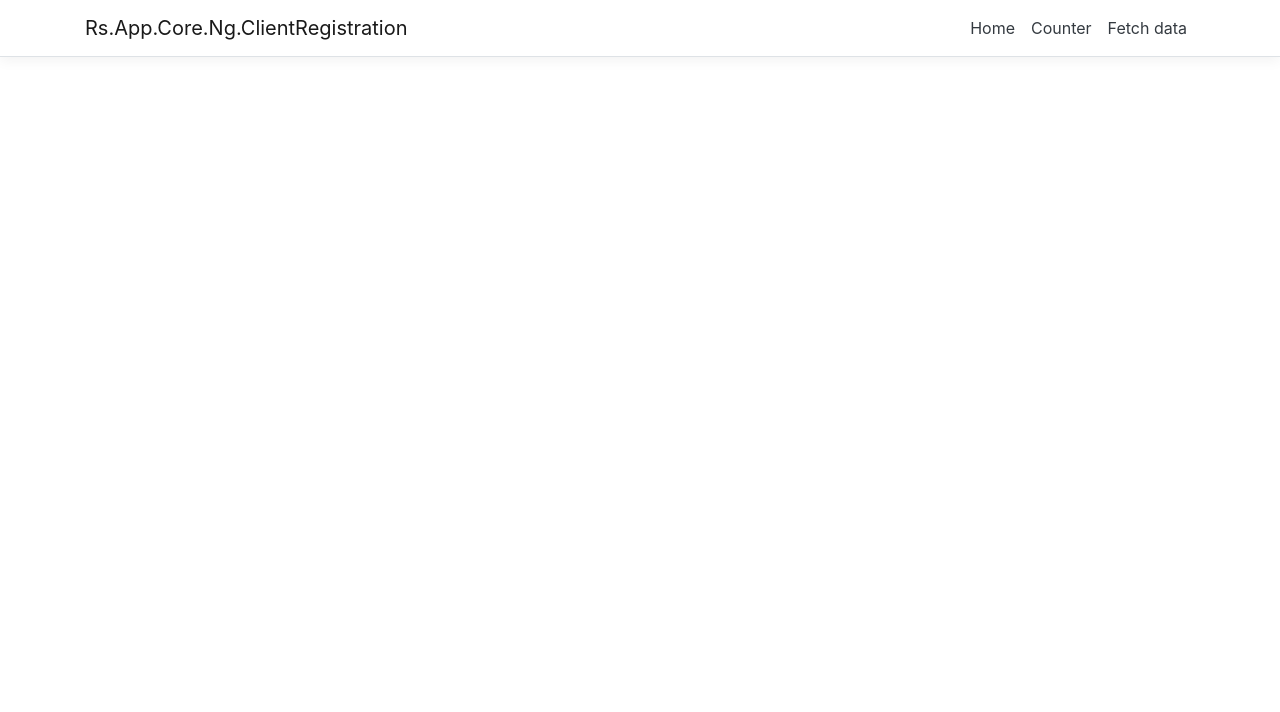
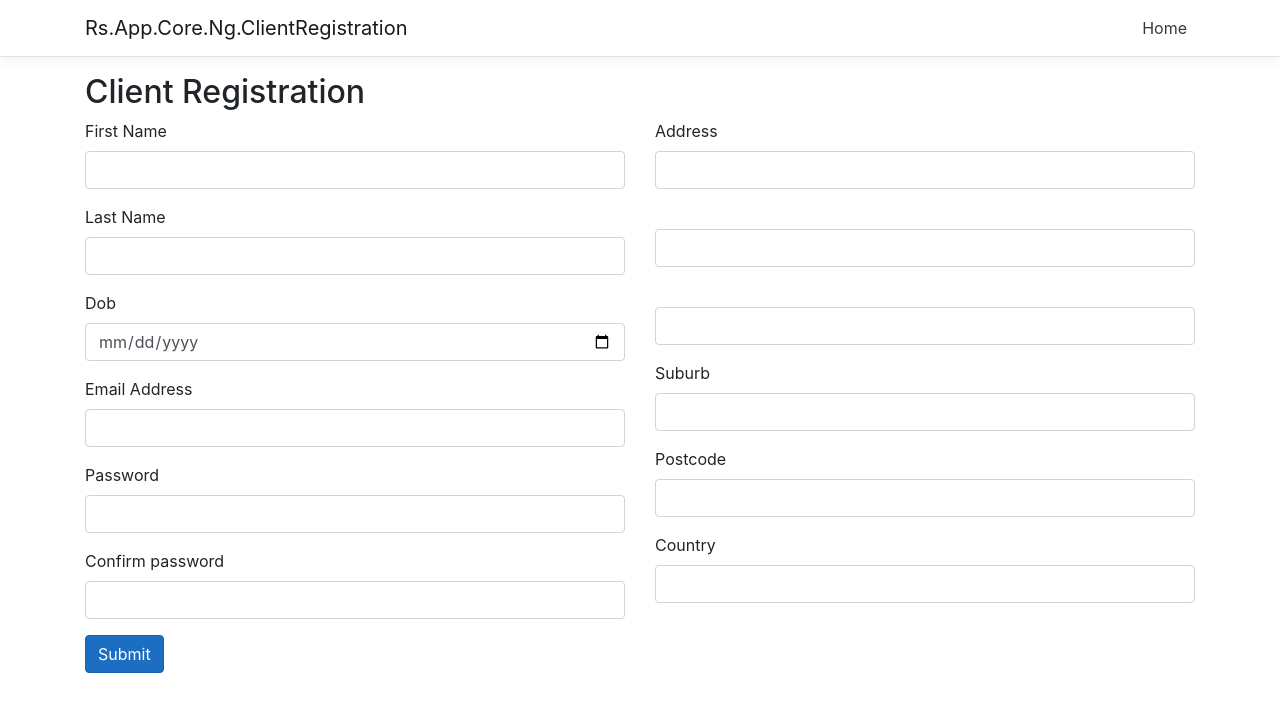
Before and after one commit to raj70/ng_client_registration, an Angular app in the folder Src/Rs.App.Core.Ng.ClientRegistration/ClientApp/: page /client-info in a window 1280 px wide. Before the commit this address led to /. Shown: the top 712 px of the page. Built offline with nearby package versions, Linux system fonts and the light colour scheme.

Commit message:
Added client component on angular side

```diff
--- /dev/null
+++ b/Src/Rs.App.Core.Ng.ClientRegistration/ClientApp/src/app/clientinfo/clientinfo.component.html
@@ -0,0 +1,63 @@
+<h2>Client Registration</h2>
+<form [formGroup]="clientRegForm" (ngSubmit)="onSubmit()">
+    <div class="row">
+        <div class="col-md-6">
+            <div class="form-group">
+                <label for="firstName">First Name</label>
+                <input type="text" class="form-control" id="firstName" formControlName="firstName">
+            </div>
+            <div class="form-group">
+                <label for="lastName">Last Name</label>
+                <input type="text" class="form-control" id="lastName" formControlName="lastName">
+            </div>
+            <div class="form-group">
+                <label for="dob">Dob</label>
+                <input type="date" class="form-control" id="dob" formControlName="dob">
+            </div>
+            <div class="form-group">
+                <label for="emailAddress">Email Address</label>
+                <input type="email" class="form-control" id="emailAddress" formControlName="emailAddress">
+            </div>
+            <div class="form-group">
+                <label for="password">Password</label>
+                <input type="password" class="form-control" id="password" formControlName="password">
+            </div>
+            <div class="form-group">
+                <label for="password">Confirm password</label>
+                <input type="password" class="form-control" id="password" formControlName="password">
+            </div>
+        </div>
+
+        <div class="col-md-6">
+            <div formGroupName="address">
+                <div class="form-group">
+                    <label for="line1">Address</label>
+                    <input type="text" class="form-control" id="line1" formControlName="line1">
+                </div>
+                <div class="form-group">
+                    <label for="line2"></label>
+                    <input type="text" class="form-control" id="line2" formControlName="line2">
+                </div>
+                <div class="form-group">
+                    <label for="line3"></label>
+                    <input type="text" class="form-control" id="line3" formControlName="line3">
+                </div>
+                <div class="form-group">
+                    <label for="suburb">Suburb</label>
+                    <input type="text" class="form-control" id="suburb" formControlName="suburb">
+                </div>
+                <div class="form-group">
+                    <label for="postcode">Postcode</label>
+                    <input type="text" class="form-control" id="postcode" formControlName="postcode">
+                </div>
+                <div class="form-group">
+                    <label for="country">Country</label>
+                    <input type="text" class="form-control" id="country" formControlName="country">
+                </div>
+            </div>
+        </div>
+    </div>
+
+
+      <button type="submit" [disabled]="!clientRegForm.valid" class="btn btn-primary">Submit</button>
+</form>
--- /dev/null
+++ b/Src/Rs.App.Core.Ng.ClientRegistration/ClientApp/src/app/clientinfo/clientinfo.component.ts
@@ -0,0 +1,40 @@
+import { Component, OnInit } from '@angular/core';
+import { FormControl, FormGroup } from '@angular/forms';
+
+@Component({
+  selector: 'app-clientinfo',
+  templateUrl: './clientinfo.component.html',
+  styleUrls: ['./clientinfo.component.css']
+})
+
+/** https://angular.io/guide/reactive-forms */
+
+export class ClientinfoComponent implements OnInit {
+
+  constructor() { }
+
+  clientRegForm = new FormGroup({
+    firstName: new FormControl(''),
+    lastName: new FormControl(''),
+    dob: new FormControl(''),
+    phonenumber: new FormControl(''),
+    emailAddress: new FormControl(''),
+    password: new FormControl(''),
+    confirmPassword: new FormControl(''),
+    address: new FormGroup({
+      line1: new FormControl(''),
+      line2: new FormControl(''),
+      line3: new FormControl(''),
+      suburb: new FormControl(''),
+      postcode: new FormControl(''),
+      country: new FormControl(''),
+    })
+  }) ;
+
+  ngOnInit() {
+  }
+
+  onSubmit() {
+    console.warn(this.clientRegForm.value);
+  }
+}
--- a/Src/Rs.App.Core.Ng.ClientRegistration/ClientApp/src/app/nav-menu/nav-menu.component.html
+++ b/Src/Rs.App.Core.Ng.ClientRegistration/ClientApp/src/app/nav-menu/nav-menu.component.html
@@ -25,17 +25,7 @@
             [routerLinkActive]="['link-active']"
             [routerLinkActiveOptions]="{ exact: true }"
           >
-            <a class="nav-link text-dark" [routerLink]="['/']">Home</a>
-          </li>
-          <li class="nav-item" [routerLinkActive]="['link-active']">
-            <a class="nav-link text-dark" [routerLink]="['/counter']"
-              >Counter</a
-            >
-          </li>
-          <li class="nav-item" [routerLinkActive]="['link-active']">
-            <a class="nav-link text-dark" [routerLink]="['/fetch-data']"
-              >Fetch data</a
-            >
+            <a class="nav-link text-dark" [routerLink]="['/client-info']">Home</a>
           </li>
         </ul>
       </div>
--- a/Src/Rs.App.Core.Ng.ClientRegistration/ClientApp/src/index.html
+++ b/Src/Rs.App.Core.Ng.ClientRegistration/ClientApp/src/index.html
@@ -2,7 +2,7 @@
 <html lang="en">
   <head>
     <meta charset="utf-8" />
-    <title>Rs.App.Core.Ng.ClientRegistration</title>
+    <title>Client Registration</title>
     <base href="/" />
 
     <meta name="viewport" content="width=device-width, initial-scale=1" />
```
Also changed, not shown: Src/Rs.App.Core.Ng.ClientRegistration/ClientApp/src/app/app.module.ts (+6 -2 lines), Src/Rs.App.Core.Ng.ClientRegistration/ClientApp/src/app/clientinfo/clientinfo.component.css (added), 1 other file (tests, documents, lock files or other folders).
